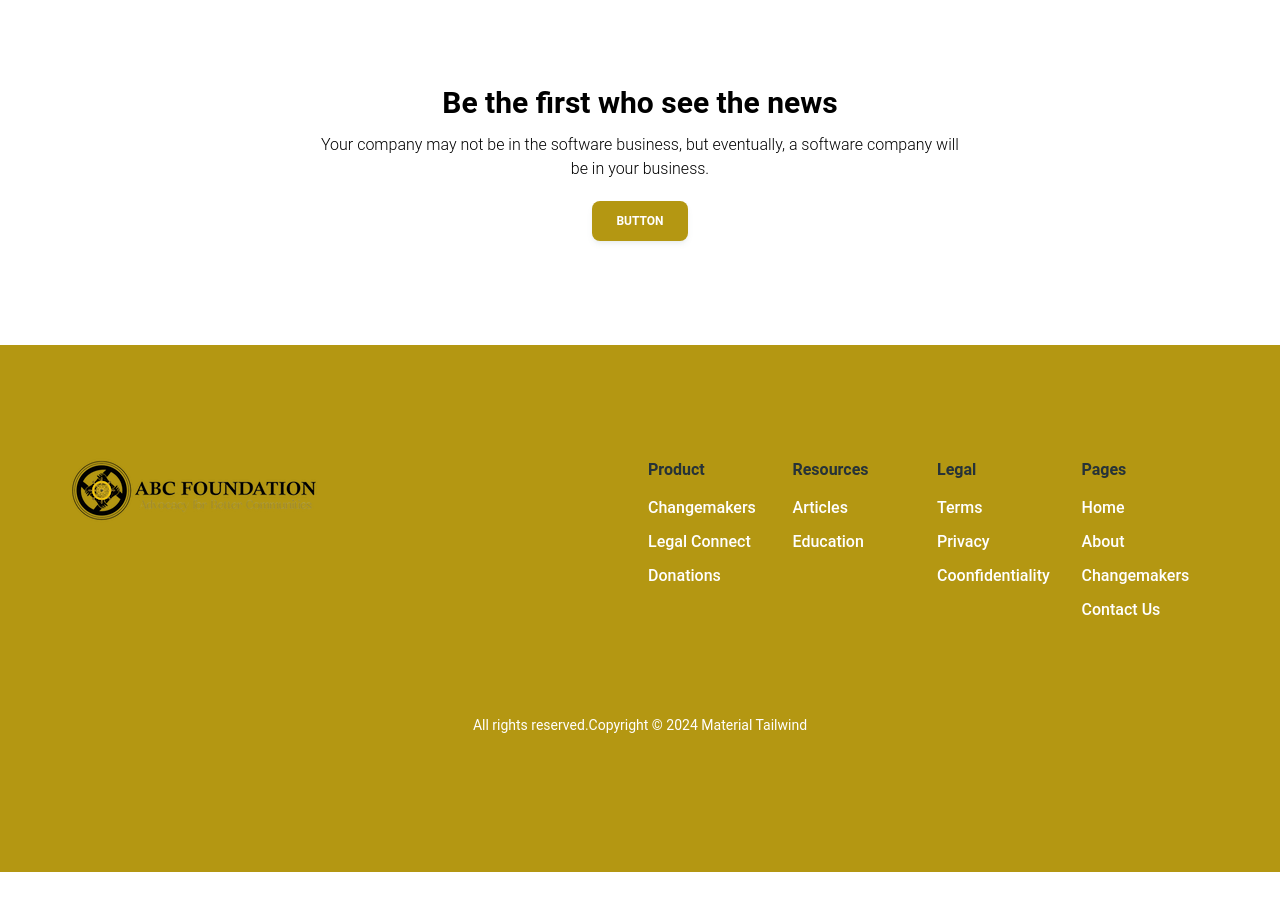
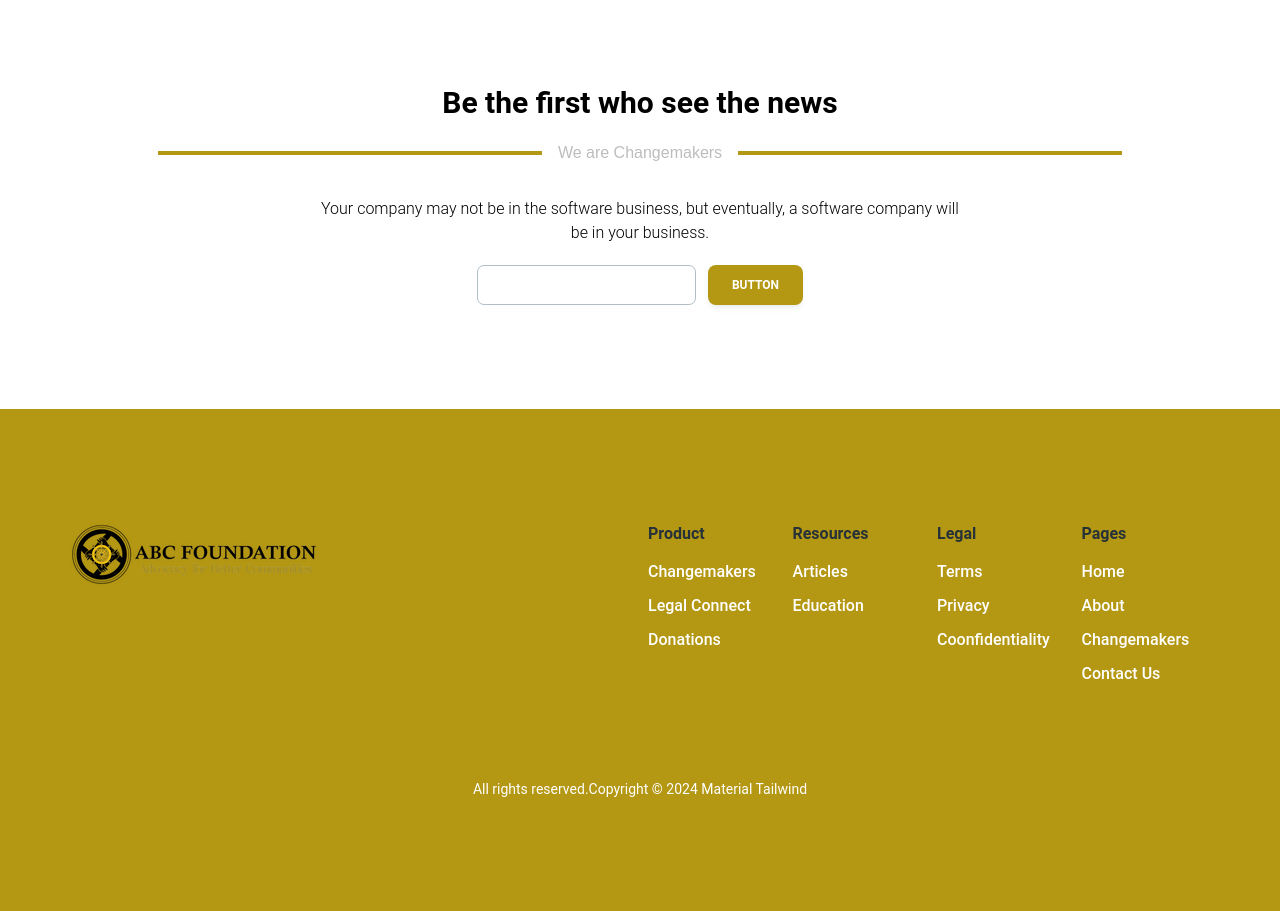
Before and after one commit to adminadbc/abcwebsite, a Next.js app: page / in a window 1280 px wide. Shown: the part 6780-7691 px from the top of the page. Before the commit the page ends 7652 px from the top, so only its background shows below. Built offline with nearby package versions, Linux system fonts and the light colour scheme; a web font is replaced by a local one.

Commit message:
style add

```diff
--- a/app/ui/main/newsletter.tsx
+++ b/app/ui/main/newsletter.tsx
@@ -12,6 +12,13 @@ export function NewsLetter1() {
         >
           Be the first who see the news
         </Typography>
+        <div className="relative flex py-5 items-center">
+          <div className="flex-grow border-t-4 border-abcf w-96"></div>
+          <span className="flex-shrink mx-4 text-gray-400">
+            We are Changemakers
+          </span>
+          <div className="flex-grow border-t-4 border-abcf w-96"></div>
+        </div>
         <Typography
           color="black"
           className="my-3 text-center !text-base md:w-7/12"
@@ -20,7 +27,7 @@ export function NewsLetter1() {
           software company will be in your business.
         </Typography>
         <div className="mt-2 flex w-full flex-col gap-3 md:w-fit md:flex-row">
-          {/* <Input label="Email" color="white" /> */}
+          <Input label="Email" color="white" />
           <Button
             color="white"
             size="md"
```
